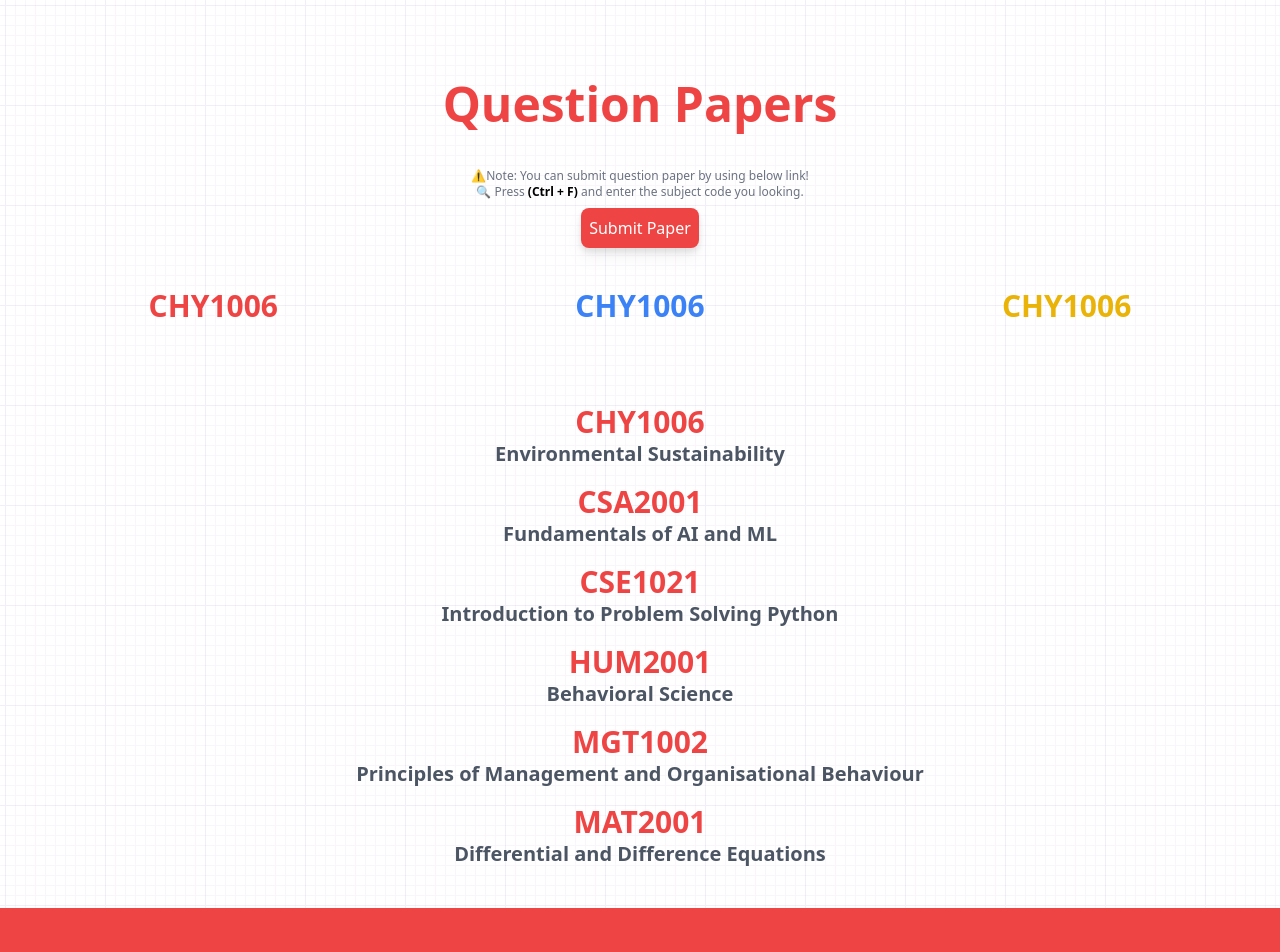
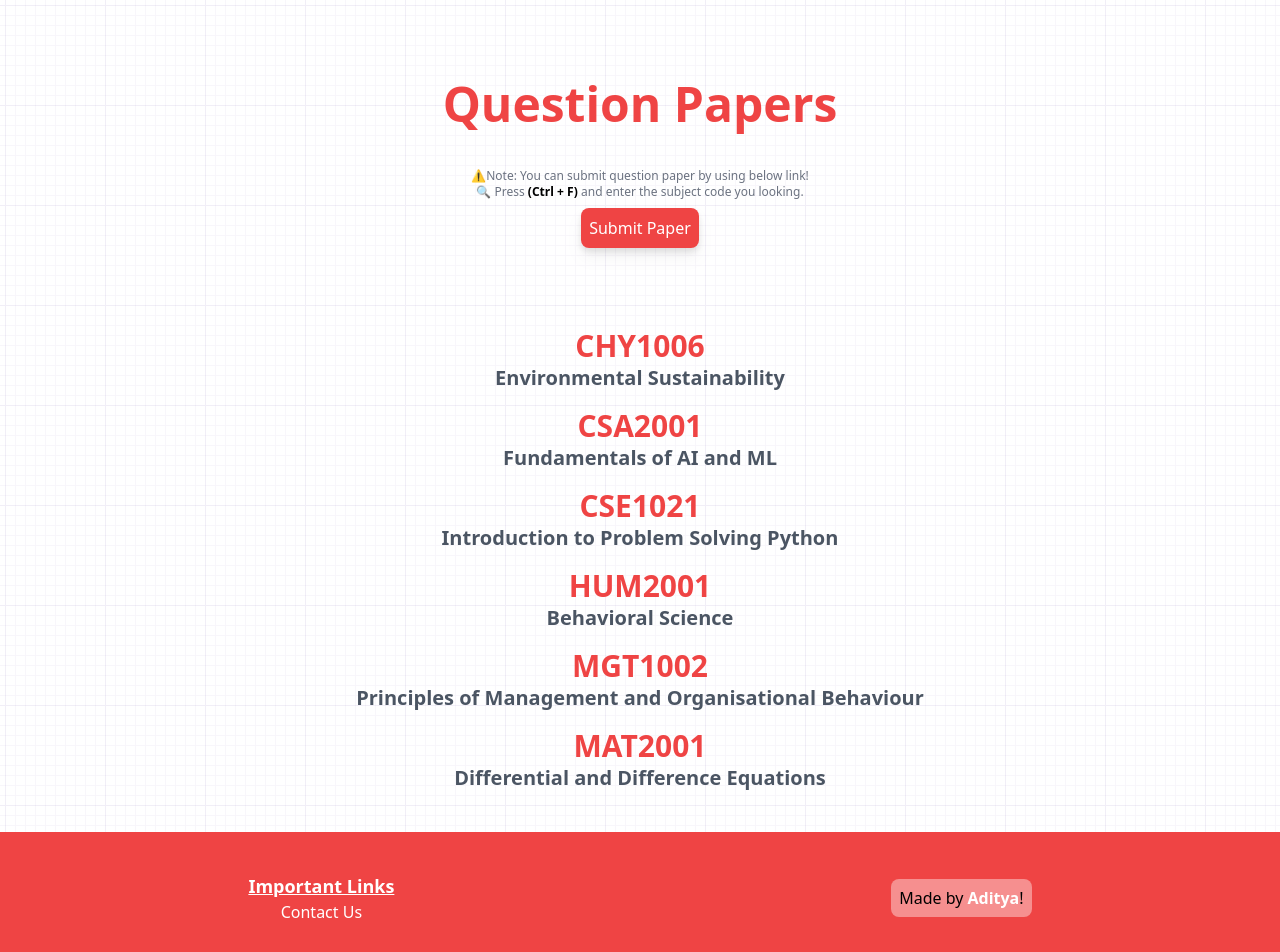
Before and after one commit to Cyb3rGhoul/qp-website-vitb, a React (Vite) app: page / in a window 1280 px wide. Shown: the top 952 px of the page. Built offline with nearby package versions, Linux system fonts and the light colour scheme.

Commit message:
removed last deployment.

```diff
--- a/src/App.jsx
+++ b/src/App.jsx
@@ -10,12 +10,12 @@ export default function App() {
 
       <button className="mt-2 text-base bg-red-500 hover:bg-red-400 text-white p-2 rounded-lg drop-shadow-lg" onClick={() => (window.location.href = "https://forms.gle/ckkPitjtGrA5yXrp7")}>Submit Paper</button>
         </div>
-        <div className="mt-10 flex justify-around">
+        {/* <div className="mt-10 flex justify-around">
         <a href="https://drive.google.com/drive/folders/1SIipwMXcr69hmmBAtBHnBw-2p5zRyeDUdVLkg-M-MSo6mXEfD8JSCiOJrqlnXoQc5TAEtc40?usp=share_link" className="font-bold text-red-500 text-2xl sm:text-3xl">CHY1006</a>
         <a href="https://drive.google.com/drive/folders/1SIipwMXcr69hmmBAtBHnBw-2p5zRyeDUdVLkg-M-MSo6mXEfD8JSCiOJrqlnXoQc5TAEtc40?usp=share_link" className="font-bold text-blue-500 text-2xl sm:text-3xl">CHY1006</a>
         <a href="https://drive.google.com/drive/folders/1SIipwMXcr69hmmBAtBHnBw-2p5zRyeDUdVLkg-M-MSo6mXEfD8JSCiOJrqlnXoQc5TAEtc40?usp=share_link" className="font-bold text-yellow-500 text-2xl sm:text-3xl">CHY1006</a>
 
-        </div>
+        </div> */}
       <div className="mt-20 flex flex-col items-center">
         <>
         <a href="https://drive.google.com/drive/folders/1SIipwMXcr69hmmBAtBHnBw-2p5zRyeDUdVLkg-M-MSo6mXEfD8JSCiOJrqlnXoQc5TAEtc40?usp=share_link" className="font-bold text-red-500 text-2xl sm:text-3xl">CHY1006</a>
@@ -48,7 +48,7 @@ export default function App() {
 <p className="text-white text-center text-sm sm:text-base"><a href=".." className="text-white hover:font-semibold">Contact Us</a></p>
 </div>
  <div className="mt-2 sm:mt-10 mb-10">
-<span className="rounded-lg bg-white p-2 bg-opacity-40 items-center">Made by <a href="https://github.com/aditya9277" className="text-white font-semibold">Aditya</a> and <a href="https://github.com/abkux" className="text-white font-semibold">Abhishek</a>!</span>
+<span className="rounded-lg bg-white p-2 bg-opacity-40 items-center">Made by <a href="https://github.com/aditya9277" className="text-white font-semibold">Aditya</a>!</span>
 </div>
 </div>
     </>
```
